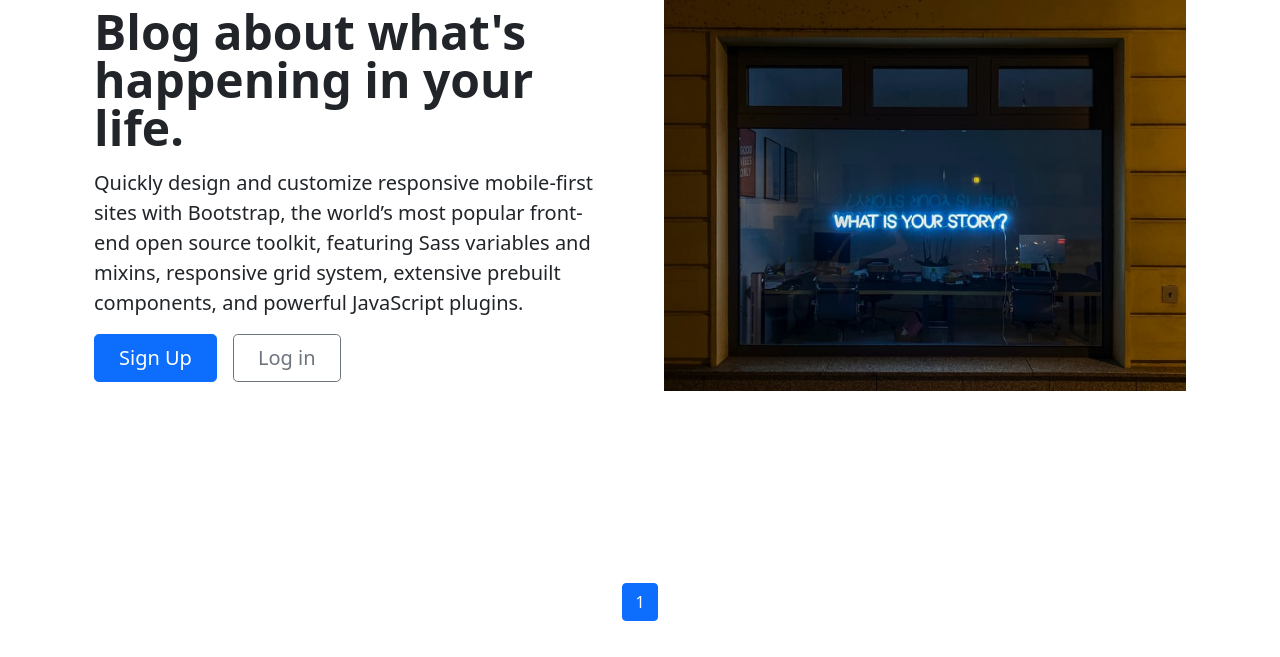
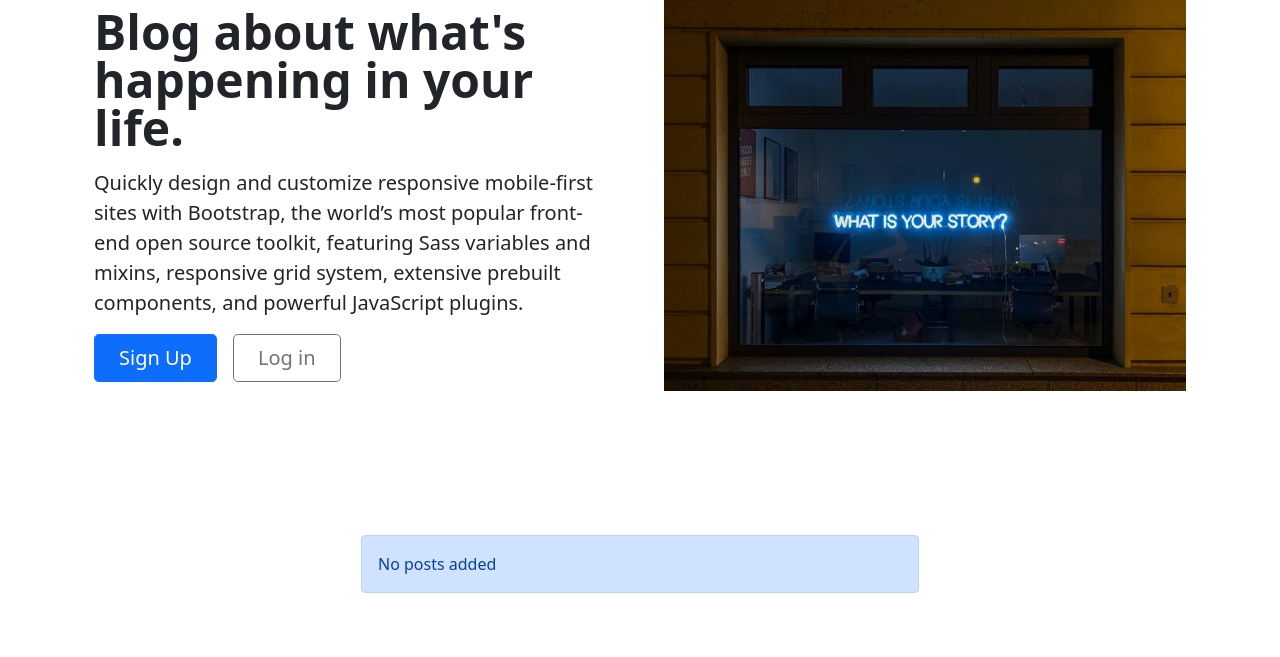
Before and after one commit to andols-dev/djangoblog, a Django app: page / in a window 1280 px wide. Shown: the part 194-851 px from the top of the page. Before the commit the page ends 815 px from the top, so only its background shows below. Run offline with Django 3.2, Linux system fonts and the light colour scheme; data that the repository does not hold is empty.

Commit message:
add info regarding no posts added

```diff
--- a/posts/templates/posts/posts.html
+++ b/posts/templates/posts/posts.html
@@ -5,20 +5,17 @@
 {% block content %}
     {% load static %}
     {% if messages %}
-
         <div class="container">
             <div class="row">
                 <div class="col-md-6 offset-md-3">
-    {% for message in messages %}
-    <div class="alert alert-success" role="alert">
-      {{ message }}
-    </div>
-    {% endfor %}
+                    {% for message in messages %}<div class="alert alert-success" role="alert">{{ message }}</div>{% endfor %}
                 </div>
             </div>
         {% endif %}
         {% comment %} search posts form {% endcomment %}
         {% if user.is_authenticated %}
+
+          {% if posts %}
             <div>
                 <div class="mx-auto text-center">
                     <form class="d-flex justify-content-center">
@@ -28,19 +25,29 @@
                 </div>
             </div>
           {% endif %}
+        {% endif %}
         {% comment %} hero section {% endcomment %}
         {% if not user.is_authenticated %}
             <div class="container col-xxl-8 px-4 py-5">
                 <div class="row flex-lg-row-reverse align-items-center g-5 py-5">
                     <div class="col-10 col-sm-8 col-lg-6">
-      <img src="{% static 'images/hero.jpg' %}" class="d-block img-fluid" alt="Bootstrap Themes"  loading="lazy">
+                        <img src="{% static 'images/hero.jpg' %}"
+                             class="d-block img-fluid"
+                             alt="Bootstrap Themes"
+                             loading="lazy">
                     </div>
                     <div class="col-lg-6">
                         <h1 class="display-5 fw-bold lh-1 mb-3">Blog about what's happening in your life.</h1>
-      <p class="lead">Quickly design and customize responsive mobile-first sites with Bootstrap, the world’s most popular front-end open source toolkit, featuring Sass variables and mixins, responsive grid system, extensive prebuilt components, and powerful JavaScript plugins.</p>
+                        <p class="lead">
+                            Quickly design and customize responsive mobile-first sites with Bootstrap, the world’s most popular front-end open source toolkit, featuring Sass variables and mixins, responsive grid system, extensive prebuilt components, and powerful JavaScript plugins.
+                        </p>
                         <div class="d-grid gap-2 d-md-flex justify-content-md-start">
-        <a href="{% url 'sign_up'  %}" type="button" class="btn btn-primary btn-lg px-4 me-md-2">Sign Up</a>
-        <a href="{% url 'login'  %}" type="button" class="btn btn-outline-secondary btn-lg px-4">Log in</a>
+                            <a href="{% url 'sign_up'  %}"
+                               type="button"
+                               class="btn btn-primary btn-lg px-4 me-md-2">Sign Up</a>
+                            <a href="{% url 'login'  %}"
+                               type="button"
+                               class="btn btn-outline-secondary btn-lg px-4">Log in</a>
                         </div>
                     </div>
                 </div>
@@ -53,141 +60,80 @@
                         <h2 class="pb-2">Newest posts</h2>
                     </h2>
                 {% endif %}
+                {% if posts %}
                     <div class="row row-cols-1 row-cols-sm-2 row-cols-md-3 g-3">
                         {% for post in posts  %}
                             <div class="col">
                                 <div class="card shadow-sm">
                                     {% comment %} <svg class="bd-placeholder-img card-img-top" width="100%" height="225" xmlns="http://www.w3.org/2000/svg" role="img" aria-label="Placeholder: Thumbnail" preserveAspectRatio="xMidYMid slice" focusable="false"><title>Placeholder</title><rect width="100%" height="100%" fill="#55595c"></rect><text x="50%" y="50%" fill="#eceeef" dy=".3em">Thumbnail</text></svg> {% endcomment %}
-
                                     <div class="card-body">
-              <p class="card-text">{{ post.content |truncatechars:57 }}</p>
+                                        <p class="card-text">
+                                            {{ post.content |truncatechars:57 }}
+                                        </p>
                                         <div class="">
-
                                             {% if user.is_authenticated %}
                                                 <div class="btn-group">
-                  <a href="{% url 'details' post.id %}" type="button" class="btn btn-sm btn-outline-secondary">Read post</a>
+                                                    <a href="{% url 'details' post.id %}"
+                                                       type="button"
+                                                       class="btn btn-sm btn-outline-secondary">Read post</a>
                                                 </div>
                                             {% endif %}
-                <small class="text-muted">Posted by: {{ post.author }} <img style="width: 45px;height: 45px;" class="rounded-circle" src="{{ post.author.profile.image.url }}" alt=""></small><br>
-
+                                            <small class="text-muted">Posted by: {{ post.author }}
+                                                <img style="width: 45px;
+                                                            height: 45px;"
+                                                     class="rounded-circle"
+                                                     src="{{ post.author.profile.image.url }}"
+                                                     alt="">
+                                            </small>
+                                            <br>
                                         </div>
                                     </div>
                                 </div>
                             </div>
                         {% endfor %}
+                        {% else %}
+                        <div class="container">
+                          <div class="row">
+                              <div class="alert alert-primary col-md-6 offset-md-3">
+                                No posts added
                               </div>
                             </div>
                         </div>
-
-
-
-
+                    {% endif %}
+                </div>
+            </div>
+        </div>
+        {% if posts %}
             <div class="d-flex justify-content-center">
                 <nav aria-label="...">
                     <ul class="pagination">
                         {% if posts.has_previous %}
                             <li class="page-item">
-            <a class="page-link" href="?page={{ posts.previous_page_number }}" class="">
+                                <a class="page-link"
+                                   href="?page={{ posts.previous_page_number }}"
+                                   class="">
                                     <span class="sr-only">Previous</span>
                                 </a>
                             </li>
                         {% endif %}
-
                         {% for i in posts.paginator.page_range %}
                             {% if posts.number == i %}
                                 <li class="page-item active" aria-current="page">
                                     <span class="page-link">{{ i }}</span>
                                 </li>
                             {% else %}
-              <li class="page-item"><a class="page-link" href="?page={{ i }}">{{ i }}</a></li>
+                                <li class="page-item">
+                                    <a class="page-link" href="?page={{ i }}">{{ i }}</a>
+                                </li>
                             {% endif %}
                         {% endfor %}
-
-
                         {% if posts.has_next %}
                             <li class="page-item">
                                 <a class="page-link" href="?page={{ posts.next_page_number }}">Next</a>
                             </li>
                         {% endif %}
-
                     </ul>
                 </nav>
             </div>
-
-
-{% comment %} posts {% endcomment %}
-{% comment %} <section class="mt-5 text-gray-600 body-font">
-
-  <div class="container px-5 mx-auto">
-    {% if messages %}
-    <div class="flex items-center justify-center">
-    <div class="messages">
-        {% for message in messages %}
-        <div class="bg-teal-100 border-t-4 border-teal-500 rounded-b text-teal-900 px-4 py-3 shadow-md" role="alert">
-          <div class="flex">
-            <div class="py-1"><svg class="fill-current h-6 w-6 text-teal-500 mr-4" xmlns="http://www.w3.org/2000/svg" viewBox="0 0 20 20"><path d="M2.93 17.07A10 10 0 1 1 17.07 2.93 10 10 0 0 1 2.93 17.07zm12.73-1.41A8 8 0 1 0 4.34 4.34a8 8 0 0 0 11.32 11.32zM9 11V9h2v6H9v-4zm0-6h2v2H9V5z"/></svg></div>
-            <div>
-              <div {% if message.tags %} class="{{ message.tags }}"{% endif %}>{{ message }}</div>
-            </div>
-          </div>
-        </div>
-      {% endfor %}
-    </div>
-  </div>
         {% endif %}
-    {% if posts %}
-
-    <h2 class="mb-5 text-2xl font-bold leading-7 text-gray-900 sm:text-3xl sm:truncate">
-      Newest posts
-    </h2>
-    {% endif %}
-
-    <div class="flex flex-wrap -m-4">
-     {% for post in posts  %}
-      <div class="p-4 lg:w-1/3">
-
-        <div class="h-full bg-gray-100 bg-opacity-75 px-8 pt-16 pb-24 rounded-lg overflow-hidden text-center relative">
-          <h1 class="title-font sm:text-2xl text-xl font-medium text-gray-900 mb-3">{{ post.title }}</h1>
-          <p class="leading-relaxed mb-3">{{ post.content |truncatechars:37 }}</p>
-          {% if user.is_authenticated %}
-          <a href="{% url 'details' post.id %}" class="text-indigo-500 inline-flex items-center">Details
-            <svg class="w-4 h-4 ml-2" viewBox="0 0 24 24" stroke="currentColor" stroke-width="2" fill="none" stroke-linecap="round" stroke-linejoin="round">
-              <path d="M5 12h14"></path>
-              <path d="M12 5l7 7-7 7"></path>
-            </svg>
-          </a>
-          {% endif %}
-
-          <div class="text-center mt-2 leading-none flex justify-center absolute bottom-0 left-0 w-full py-4">
-            <span class="text-gray-400 mr-3 inline-flex items-center leading-none text-sm pr-3 py-1 border-r-2 border-gray-200">
-              {{ post.date }}
-            </span>
-            <span class="text-gray-400 inline-flex items-center leading-none text-sm mr-2">
-              {{ post.author }}
-            </span>
-
-            <img src="{{ post.author.profile.image.url }}" class="w-12 h-12 rounded-full object-cover" alt="post author image">
-
-          </div>
-        </div>
-      </div>
-      {% empty %}
-      <div class="flex w-full max-w-sm mx-auto overflow-hidden bg-white rounded-lg shadow-md dark:bg-gray-800">
-        <div class="flex items-center justify-center w-12 bg-blue-500">
-            <svg class="w-6 h-6 text-white fill-current" viewBox="0 0 40 40" xmlns="http://www.w3.org/2000/svg">
-                <path d="M20 3.33331C10.8 3.33331 3.33337 10.8 3.33337 20C3.33337 29.2 10.8 36.6666 20 36.6666C29.2 36.6666 36.6667 29.2 36.6667 20C36.6667 10.8 29.2 3.33331 20 3.33331ZM21.6667 28.3333H18.3334V25H21.6667V28.3333ZM21.6667 21.6666H18.3334V11.6666H21.6667V21.6666Z"/>
-            </svg>
-      </div>
-
-      <div class="px-4 py-2 -mx-3">
-          <div class="mx-3">
-              <span class="font-semibold text-blue-500 dark:text-blue-400">Info</span>
-              <p class="text-sm text-gray-600 dark:text-gray-200">No posts have been added.</p>
-          </div>
-      </div>
-    </div>
-    {% endfor %}
-  </div>
-  </div>
-</section> {% endcomment %}
 {% endblock content %}
```
Lines whose indentation alone changed are shown as unchanged.
